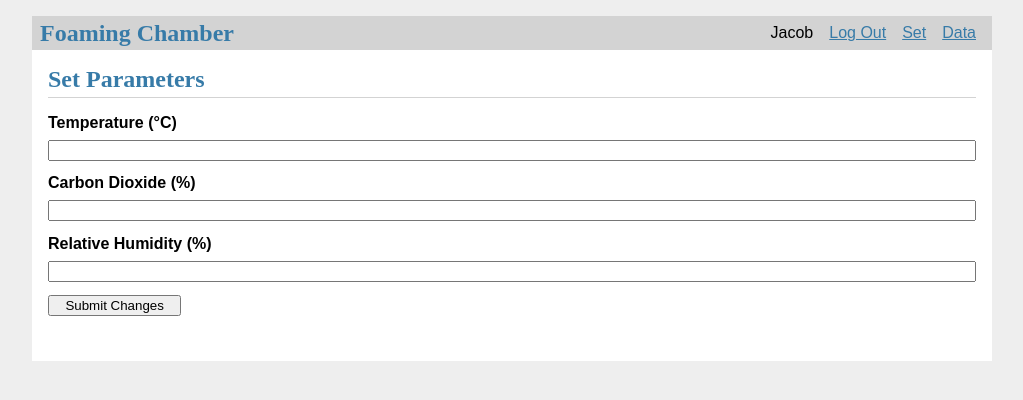
After one commit to bacon274/FoamingChamber, a Flask app: page /params/setparams in a window 1280 px wide. The commit adds this page. Shown: the top 400 px of the page, without its empty margins (128-1151 px from the left). Run offline with Flask 2, Linux system fonts and the light colour scheme; a user stored in the database is signed in; data comes from the database, SQL or seed files in the repository; both versions use the stored data as it was after the commit.

Commit message:
More server work

```diff
--- a/Server/Servr/auth.py
+++ b/Server/Servr/auth.py
@@ -67,6 +67,17 @@ def logout():
     session.clear()
     return redirect(url_for('index'))
 
+@bp.before_app_request
+def load_logged_in_user():
+    user_id = session.get('user_id')
+
+    if user_id is None:
+        g.user = None
+    else:
+        g.user = get_db().execute(
+            'SELECT * FROM user WHERE id = ?', (user_id,)
+        ).fetchone()
+
 def login_required(view):
     @functools.wraps(view)
     def wrapped_view(**kwargs):
--- /dev/null
+++ b/Server/Servr/params.py
@@ -0,0 +1,46 @@
+import functools
+
+from flask import (
+    Blueprint, flash, g, redirect, render_template, request, session, url_for
+)
+
+from Servr.db import get_db
+from Servr.auth import login_required
+
+bp = Blueprint('params', __name__,url_prefix='/params')
+
+@bp.route('/setparams',methods=('GET', 'POST'))
+@login_required
+def setparams():
+    if request.method == 'POST':
+        db = get_db()
+        temp = request.form['Temperature']
+        co2 = request.form['Carbon Dioxide']
+        rh = request.form['Humidity']
+
+        error = None
+
+        if float(co2)>15:
+            error = 'CO2 limit exceeded (15%)'
+        elif float(temp)>30:
+            error = 'Temperature limit exceeded (30C)'
+        elif float(rh)>90:
+            error = 'Relative Humidity limit exceeded (30C)'
+        if error == None:
+            try:
+                db.execute("DELETE FROM params;")
+                db.commit()
+                db.execute(
+                    "INSERT INTO params (temperature, rh, co2) VALUES (?, ?, ?)",
+                    (temp, rh, co2),
+                )
+                db.commit()
+            except db.IntegrityError:
+                error = "User {username} is already registered."
+            else:
+                return redirect(url_for("auth.login"))
+
+        if error != None:
+            flash(error)
+
+    return render_template('params/setparams.html')
--- a/Server/Servr/schema.sql
+++ b/Server/Servr/schema.sql
@@ -15,3 +15,9 @@ CREATE TABLE post (
   body TEXT NOT NULL,
   FOREIGN KEY (author_id) REFERENCES user (id)
 );
+
+CREATE Table params (
+	temperature FLOAT,
+	rh INTEGER,
+	co2 INTEGER
+);
--- a/Server/Servr/static/style.css
+++ b/Server/Servr/static/style.css
@@ -0,0 +1,26 @@
+html { font-family: sans-serif; background: #eee; padding: 1rem; }
+body { max-width: 960px; margin: 0 auto; background: white; }
+h1 { font-family: serif; color: #377ba8; margin: 1rem 0; }
+a { color: #377ba8; }
+hr { border: none; border-top: 1px solid lightgray; }
+nav { background: lightgray; display: flex; align-items: center; padding: 0 0.5rem; }
+nav h1 { flex: auto; margin: 0; }
+nav h1 a { text-decoration: none; padding: 0.25rem 0.5rem; }
+nav ul  { display: flex; list-style: none; margin: 0; padding: 0; }
+nav ul li a, nav ul li span, header .action { display: block; padding: 0.5rem; }
+.content { padding: 0 1rem 1rem; }
+.content > header { border-bottom: 1px solid lightgray; display: flex; align-items: flex-end; }
+.content > header h1 { flex: auto; margin: 1rem 0 0.25rem 0; }
+.flash { margin: 1em 0; padding: 1em; background: #cae6f6; border: 1px solid #377ba8; }
+.post > header { display: flex; align-items: flex-end; font-size: 0.85em; }
+.post > header > div:first-of-type { flex: auto; }
+.post > header h1 { font-size: 1.5em; margin-bottom: 0; }
+.post .about { color: slategray; font-style: italic; }
+.post .body { white-space: pre-line; }
+.content:last-child { margin-bottom: 0; }
+.content form { margin: 1em 0; display: flex; flex-direction: column; }
+.content label { font-weight: bold; margin-bottom: 0.5em; }
+.content input, .content textarea { margin-bottom: 1em; }
+.content textarea { min-height: 12em; resize: vertical; }
+input.danger { color: #cc2f2e; }
+input[type=submit] { align-self: start; min-width: 10em; }
--- a/Server/Servr/templates/base.html
+++ b/Server/Servr/templates/base.html
@@ -1,8 +1,8 @@
 <!doctype html>
-<title>{% block title %}{% endblock %} - Flaskr</title>
+<title>{% block title %}{% endblock %} - Foaming Chamber </title>
 <link rel="stylesheet" href="{{ url_for('static', filename='style.css') }}">
 <nav>
-  <h1>Flaskr</h1>
+  <h1>Foaming Chamber</h1>
   <ul>
     {% if g.user %}
       <li><span>{{ g.user['username'] }}</span>
@@ -10,7 +10,10 @@
     {% else %}
       <li><a href="{{ url_for('auth.register') }}">Register</a>
       <li><a href="{{ url_for('auth.login') }}">Log In</a>
+
     {% endif %}
+      <li><a href="{{ url_for('params.setparams') }}">Set</a>
+      <li><a href="{{ url_for('showdata.index') }}">Data</a>
   </ul>
 </nav>
 <section class="content">
--- /dev/null
+++ b/Server/Servr/templates/params/setparams.html
@@ -0,0 +1,17 @@
+{% extends 'base.html' %}
+
+{% block header %}
+  <h1>{% block title %}Set Parameters{% endblock %}</h1>
+{% endblock %}
+
+{% block content %}
+  <form method="post">
+    <label for="Temperature">Temperature (°C) </label>
+    <input name="Temperature" id="Temperature" required>
+    <label for="Carbon Dioxide">Carbon Dioxide (%)</label>
+    <input name="Carbon Dioxide" id="Carbon Dioxide" required>
+    <label for="Humidity">Relative Humidity (%)</label>
+    <input name="Humidity" id="Humidity" required>
+    <input type="submit" value="Submit Changes">
+  </form>
+{% endblock %}
--- /dev/null
+++ b/Server/run.py
@@ -0,0 +1,4 @@
+from Servr import create_app
+from multiprocessing import Process, Value
+
+#app = create_app()
```
Also changed, not shown: Server/Servr/__init__.py (+16 -0 lines), Server/Servr/showdata.py (added, +17 -0 lines), Server/Servr/templates/showdata/index.html (added, +19 -0 lines), Server/instance/flaskr.sqlite, 5 other files.
